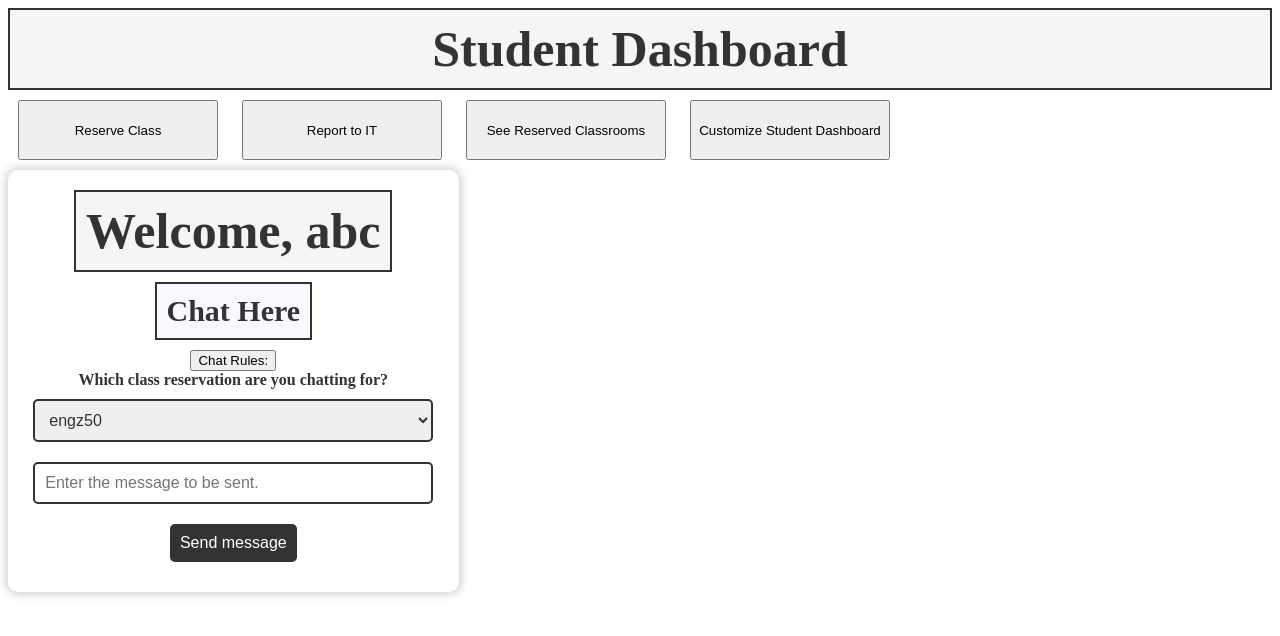
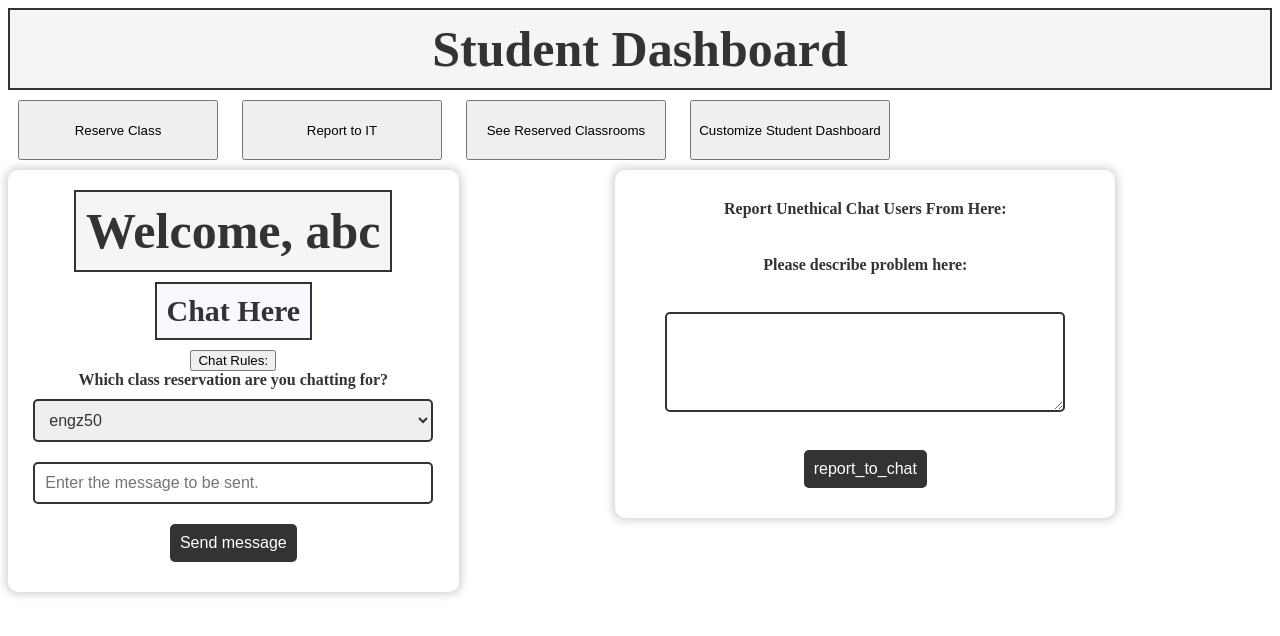
Before and after one commit to Baris000-eng/Comp491_Project, a Flask app: page /student_dashboard in a window 1280 px wide. Shown: the top 636 px of the page. Run offline with Flask 2, Linux system fonts and the light colour scheme; a user stored in the database is signed in.

Commit message:
reporting functionality added for chat, both frontend and backend.

```diff
--- a/IT_Problems.txt
+++ b/IT_Problems.txt
@@ -10,3 +10,9 @@ Faculty Name:
 Problem Description:
 Date:
 Time:
+
+Problem Description: asffsd
+
+Problem Description: asffsdasdfasdf
+
+Problem Description: saff
--- a/app.py
+++ b/app.py
@@ -206,6 +206,20 @@ def report_it():
     return 'Thank you for reporting the problem to IT!'
 
 
+@app.route('/reportingChat', methods=['POST'])
+def report_chat():
+
+    problem_description = request.form['problem_description']
+
+    # Write the form data to the file
+    with open('IT_Problems.txt', 'a') as f:
+        #f.write(f'chatUser: {chatUser}\n')
+        f.write(f'Problem Description: {problem_description}\n\n')
+
+    # Return a response to the user
+    return 'Thank you for reporting the problem to IT!'
+
+
 @app.route('/reservingClass', methods=['POST'])
 def reserve_class():
     class_num = request.form['class_num']
--- a/templates/student_dashboard.html
+++ b/templates/student_dashboard.html
@@ -136,6 +136,16 @@
                 <button type="submit">Send message</button>
             </form>
         </div>
+        <form action="/reportingChat" method="POST">
+            <label for="report-label">Report Unethical Chat Users From Here:</label>
+            <br>
+            <label for="problem-label">Please describe problem here:</label>
+            <br>
+            <textarea id="problem_description" name="problem_description" rows="4" cols="50"></textarea>
+            <br>
+            <button type="submit">report_to_chat</button>
+        </form>
+
         <!----------------Chat *-------------------------------------------------->
 
 
```
Also changed, not shown: students_signup_db.db, templates/student_signup.html (line endings or trailing spaces).
